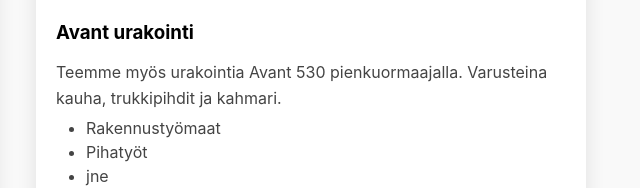
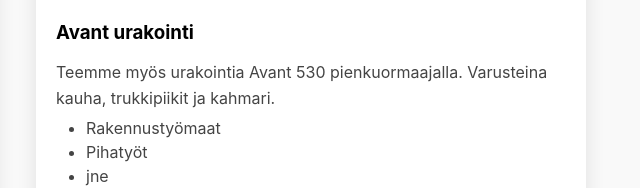
Before and after one commit to Lehtorinta/Lehtorinta.github.io, a plain HTML site: page index.html in a window 1280 px wide. Shown: the part 862-1050 px from the top of the page, 624-1264 px from the left. Drawn offline with Linux system fonts and the light colour scheme.

Commit message:
trukkipiikit

```diff
--- a/index.html
+++ b/index.html
@@ -481,7 +481,7 @@ button:active {
     <div class="service-card">
       <img src="avant.png" alt="Avant urakointi">
       <h3>Avant urakointi</h3>
-      <p>Teemme myös urakointia Avant 530 pienkuormaajalla. Varusteina kauha, trukkipihdit ja kahmari.</p>
+      <p>Teemme myös urakointia Avant 530 pienkuormaajalla. Varusteina kauha, trukkipiikit ja kahmari.</p>
       <ul class="service-list">
         <li>Rakennustyömaat</li>
         <li>Pihatyöt</li>
```
